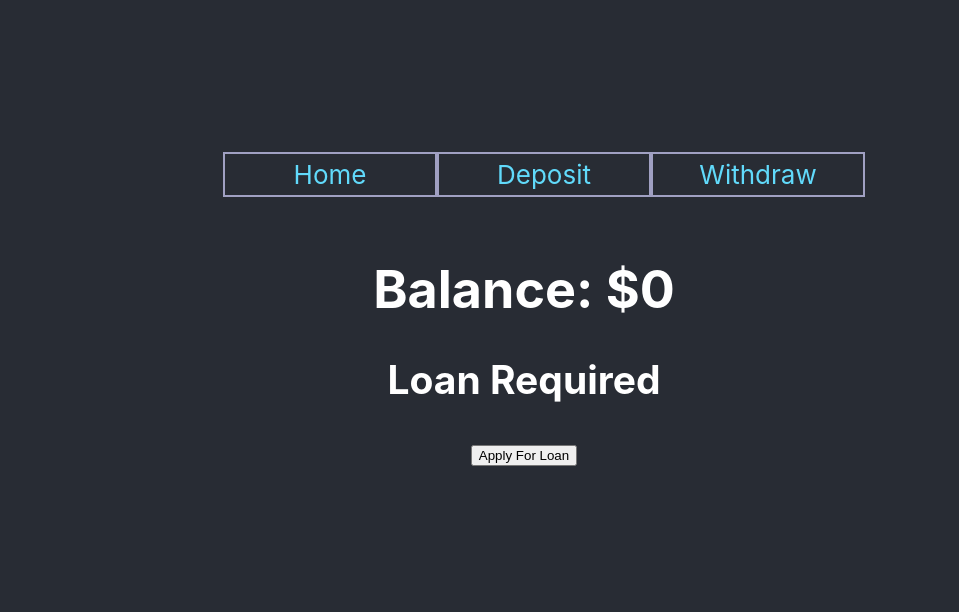
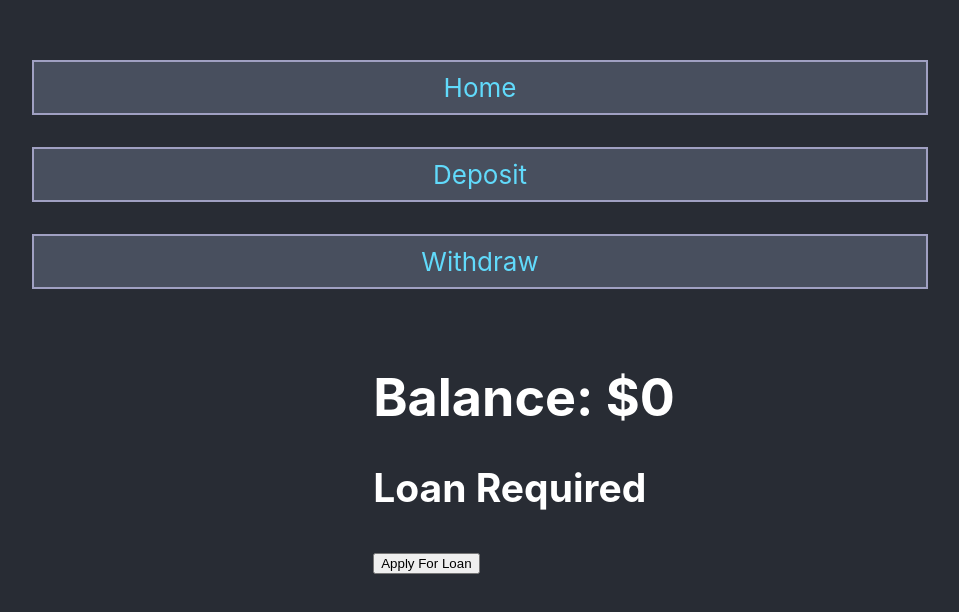
Before and after one commit to TylerEikenberg/React-Redux-Banking-App_two, a React (Create React App) app: page / in a window 1280 px wide. Shown: the part 104-716 px from the top of the page, without its empty margins (116-1075 px from the left). Built offline with nearby package versions, Linux system fonts and the light colour scheme.

Commit message:
adding styling cause why not

```diff
--- a/src/App.css
+++ b/src/App.css
@@ -1,5 +1,8 @@
 .App {
-  text-align: center;
+  display: flex;
+  justify-content: center;
+  align-items: center;
+  background-color: #282c34;
 }
 
 .App-logo {
@@ -14,7 +17,6 @@
 }
 
 .App-header {
-  background-color: #282c34;
   min-height: 100vh;
   display: flex;
   flex-direction: column;
@@ -29,11 +31,20 @@
   text-decoration: none;
 }
 
+.App-ul {
+  min-width: 80vw;
+  display: flex;
+  flex-direction: column;
+
+  /* border: 2px solid yellow; */
+}
 .li-style {
-  width: 200px;
   border: 2px solid rgb(160, 160, 194);
   list-style-type: none;
-  padding: 5px;
+  padding: 10px 0 10px 0;
+  text-align: center;
+  margin: 2vh 10vw 2vh 0;
+  background-color: #484f5e;
 }
 
 .button-style {
--- a/src/App.js
+++ b/src/App.js
@@ -10,22 +10,16 @@ function App() {
     <BrowserRouter>
       <div className="App">
         <header className="App-header">
-          <ul style={{ display: "flex" }}>
-            <li className="li-style">
+          <ul className="App-ul">
             <NavLink className="App-link" to="/">
-                Home
+              <li className="li-style">Home</li>
             </NavLink>
-            </li>
-            <li className="li-style">
             <NavLink className="App-link" to="/deposit">
-                Deposit
+              <li className="li-style">Deposit</li>
             </NavLink>
-            </li>
-            <li className="li-style">
             <NavLink className="App-link" to="/withdraw">
-                Withdraw
+              <li className="li-style">Withdraw</li>
             </NavLink>
-            </li>
           </ul>
           <Route path="/" exact component={HomePage} />
           <Route path="/deposit" exact component={DepositPage} />
```
Lines whose indentation alone changed are shown as unchanged.
